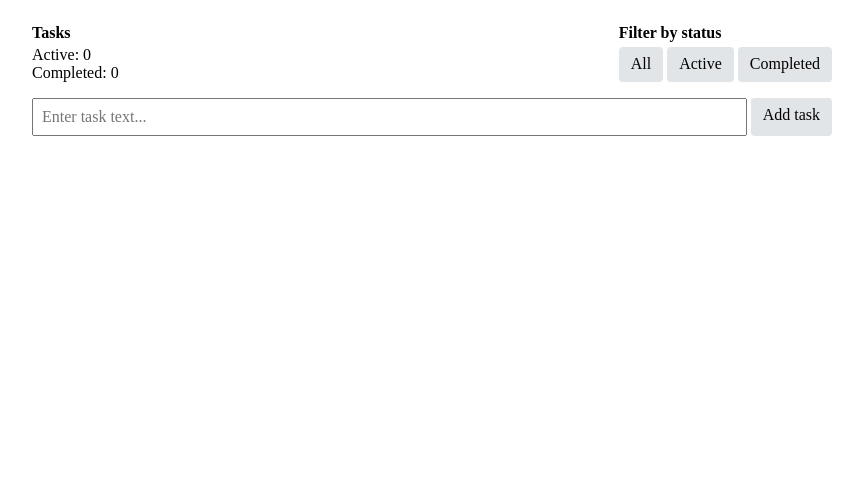
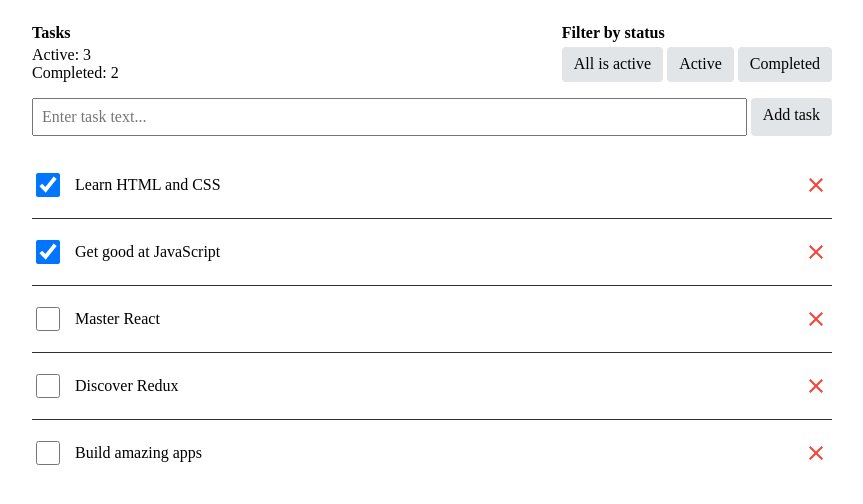
Before and after one commit to GenchikS/practic-react-2, a React (Vite) app: page / in a window 1280 px wide. Shown: the top 504 px of the page, without its empty margins (208-1071 px from the left). Built offline with nearby package versions, Linux system fonts and the light colour scheme.

Commit message:
corrrredux

```diff
--- a/src/pr6lms/components/StatusFilter/StatusFilter.jsx
+++ b/src/pr6lms/components/StatusFilter/StatusFilter.jsx
@@ -1,12 +1,24 @@
 import { Button } from "../Button/Button";
 import css from "./StatusFilter.module.css";
 
+//  5. Початок в файлі Store.js. Імпортуємо useSelector для подальшої підписки на store (redux)
+import { useSelector } from "react-redux";
+
 export const StatusFilter = () => {
+  // 6. Отримуємо значення фільтру (filters) із стану redux, який ми оголосили в store.js (initialState.filters: "all")
+  const filter = useSelector((state) => state.filters.status);
+  // console.log("filter", filter);
+
   return (
     <div className={css.wrapper}>
-      <Button>All</Button>
-      <Button>Active</Button>
-      <Button>Completed</Button>
+      {/* 7. використовуємо значення filter зі стану */}
+      <Button>All {filter === "all" && "is active"}</Button>
+      <Button>Active {filter === "active" && "is active"}</Button>
+      <Button>Completed {filter === "completed" && "is active"}</Button>
     </div>
   );
 };
+
+
+//  4. перереднє в файлі store.js
+//  8. наступне в файлі TaskList.jsx
--- a/src/pr6lms/components/TaskCounter/TaskCounter.jsx
+++ b/src/pr6lms/components/TaskCounter/TaskCounter.jsx
@@ -1,10 +1,33 @@
 import css from "./TaskCounter.module.css";
+// 14. Початок в файлі TaskList.jsx. Імпортуємо useSelector для подальшої підписки на store (redux)
+import { useSelector } from "react-redux";
+export const TaskCounter = () => {
+  // 15.  Отримуємо масив завдань tasks із стану redux (initialState.tasks:items)
+  const tasksCounter = useSelector((state) => state.tasks.items);
+  // console.log("tasksCounter", tasksCounter);
 
-export const TaskCounter = () => {
+  // 16. метод .reduce(task) як і .map витягує кожен елемент із масиву об'єктів tasksCounter
+  const count = tasksCounter.reduce((acc, task) => {
+    // console.log("taskCompleted", task.completed);
+    // console.log("taskText", task.text);
+    // console.log("acc.completed", acc.completed);
+
+    if (task.completed) {
+      acc.completed += 1;
+    } else {
+      acc.active += 1;
+    }
+    return acc;
+  }, { active: 0, completed: 0});
+
   return (
     <div>
-      <p className={css.text}>Active: 0</p>
-      <p className={css.text}>Completed: 0</p>
+      <p className={css.text}>Active: {count.active}</p>
+      <p className={css.text}>Completed: {count.completed}</p>
     </div>
   );
 };
+
+
+//  13. перереднє в файлі TaskList.jsx
+//  17. наступне в файлі actions.js (створення actions)
--- a/src/pr6lms/components/TaskList/TaskList.jsx
+++ b/src/pr6lms/components/TaskList/TaskList.jsx
@@ -1,11 +1,36 @@
 import css from "./TaskList.module.css"
 import { Task } from "../Task/Task.jsx"
+// 8. Початок в файлі StatusFilter.jsx. Імпортуємо useSelector для подальшої підписки на store (redux)
+import { useSelector } from "react-redux";
+
+
+// 12. створення ф-ції фільтрації за статусом
+const getVisibleTasks = (tasks, statusFiltersTaskList) => {
+  switch (statusFiltersTaskList) {
+    case `active`:
+      return tasks.filters(task => !task.completed);
+    case `completed`:
+      return tasks.filters(task => task.completed);
+    default:
+      return tasks;
+  }
+};
 
 export const TaskList = () => {
-  const tasks = [];
-return (
+  // 9.  Отримуємо масив завдань tasks із стану redux (initialState.tasks:items)
+  const tasks = useSelector((state) => state.tasks.items);
+  // console.log("tasks", tasks);
+  // 10. Отримуємо значення фільтру (filters) із стану redux, який ми оголосили в store.js (initialState.filters: "all")
+  //  для збереження даних була створена нова змінна statusFiltersTascList
+  const statusFiltersTaskList = useSelector((state) => state.filters.status);
+  // console.log("statusFiltersTaskList", statusFiltersTaskList);
+  // 11. обчислюємо масив з необхідним фільтром статусу
+  const visibleTasks = getVisibleTasks(tasks, statusFiltersTaskList);
+  return (
     <ul className={css.list}>
-      {tasks.map((task) => (
+      {/* 13. змінюємо пустий tasks = [] на відфільтрований visibleTasks*/}
+      {/* {tasks.map((task) => ( */}
+      {visibleTasks.map((task) => (
         <li className={css.listItem} key={task.id}>
           <Task task={task} />
         </li>
@@ -13,3 +38,7 @@
     </ul>
   );
 };
+
+
+//  7. перереднє в файлі StatusFilter.jsx
+//  14. наступне в файлі TaskCounter.jsx
--- a/src/pr6lms/redux/store.js
+++ b/src/pr6lms/redux/store.js
@@ -26,3 +26,5 @@
 export const store = configureStore({
   reducer: rootReducer,
 });
+
+//  5. наступне в файлі StatusFilter.jsx
```
Also changed, not shown: src/pr6lms/redux/actions.js (added, +10 -0 lines).
